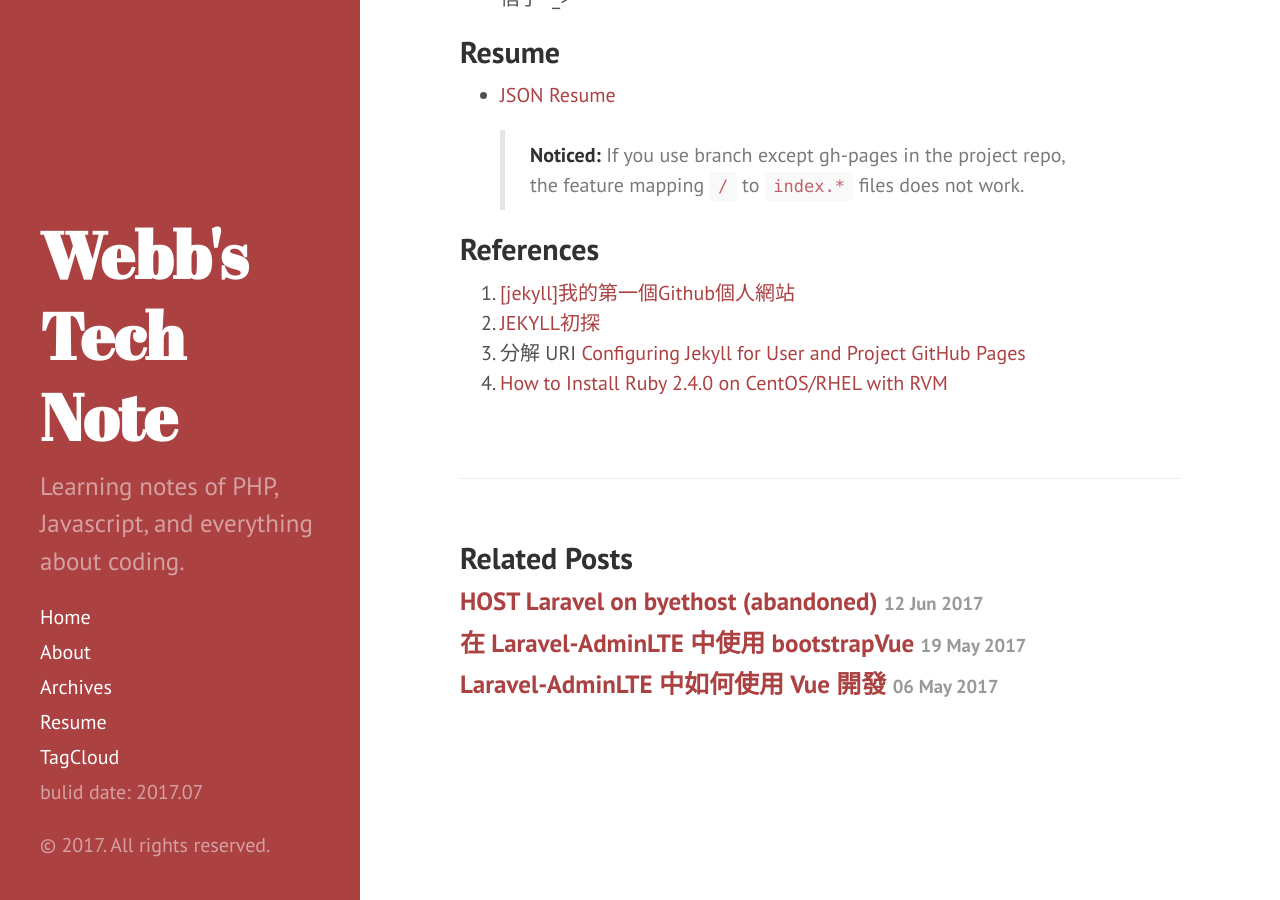
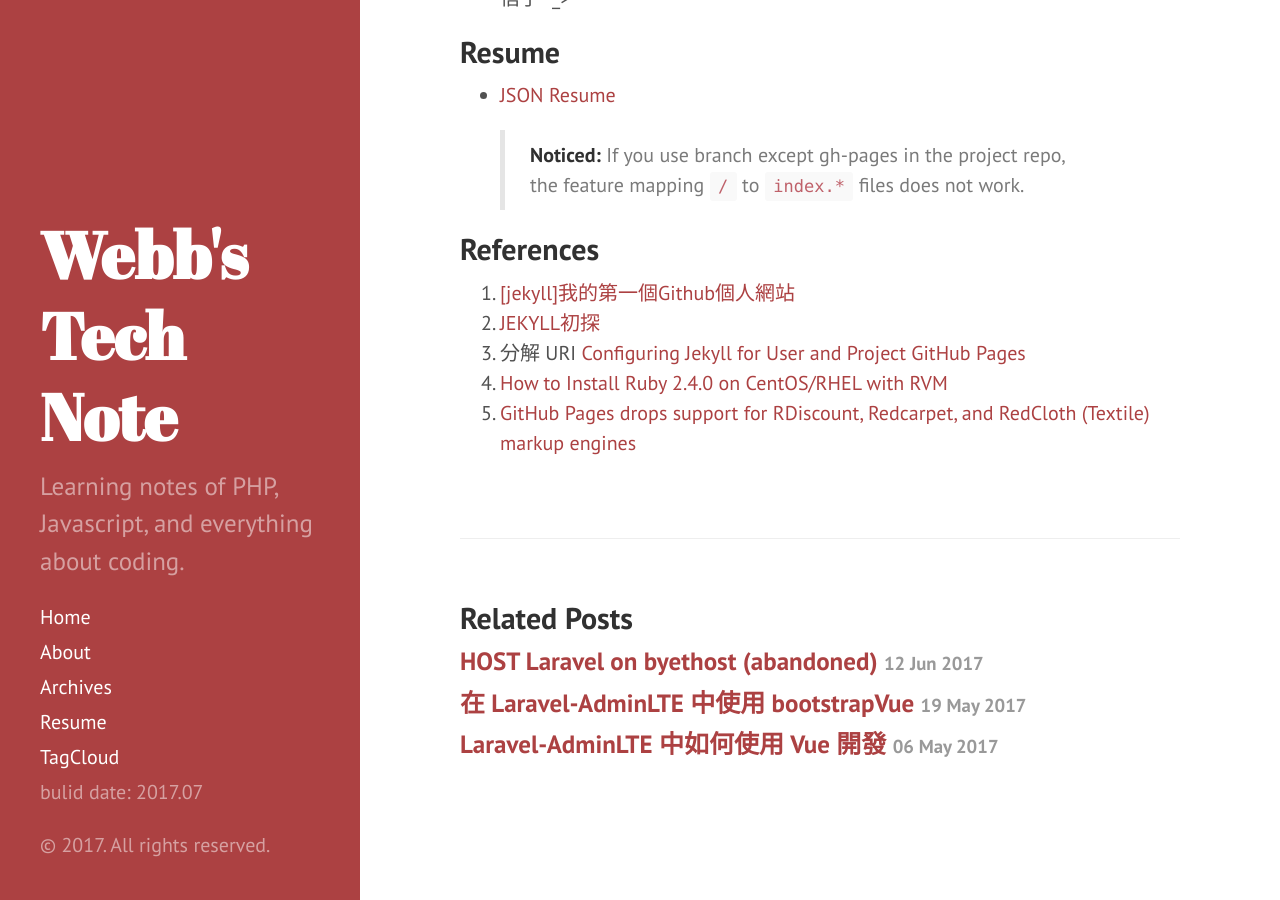
Before and after one commit to uWayLu/jekyll-hyde, a Jekyll site: the page built from _posts/2017-08-03-Static-Pages-on-Github.md, in a window 1280 px wide and 900 px high, scrolled down 2231 px. Built offline with Jekyll 4.4.1, drawn with Linux system fonts in a browser that asks for light colours; comment, search, counter and statistics services are not loaded.

Commit message:
add one ref in 20170803 post

```diff
--- a/_posts/2017-08-03-Static-Pages-on-Github.md
+++ b/_posts/2017-08-03-Static-Pages-on-Github.md
@@ -69,3 +69,4 @@ layout: post
 2. [JEKYLL初探](http://shyhornet.github.io/2015/10/18/第一篇文章/)
 3. 分解 URI [Configuring Jekyll for User and Project GitHub Pages](http://downtothewire.io/2015/08/15/configuring-jekyll-for-user-and-project-github-pages/)
 4. [How to Install Ruby 2.4.0 on CentOS/RHEL with RVM](https://tecadmin.net/install-ruby-2-4-centos-rvm/)
+5. [GitHub Pages drops support for RDiscount, Redcarpet, and RedCloth (Textile) markup engines](https://github.com/blog/2151-github-pages-drops-support-for-rdiscount-redcarpet-and-redcloth-textile-markup-engines)
```
